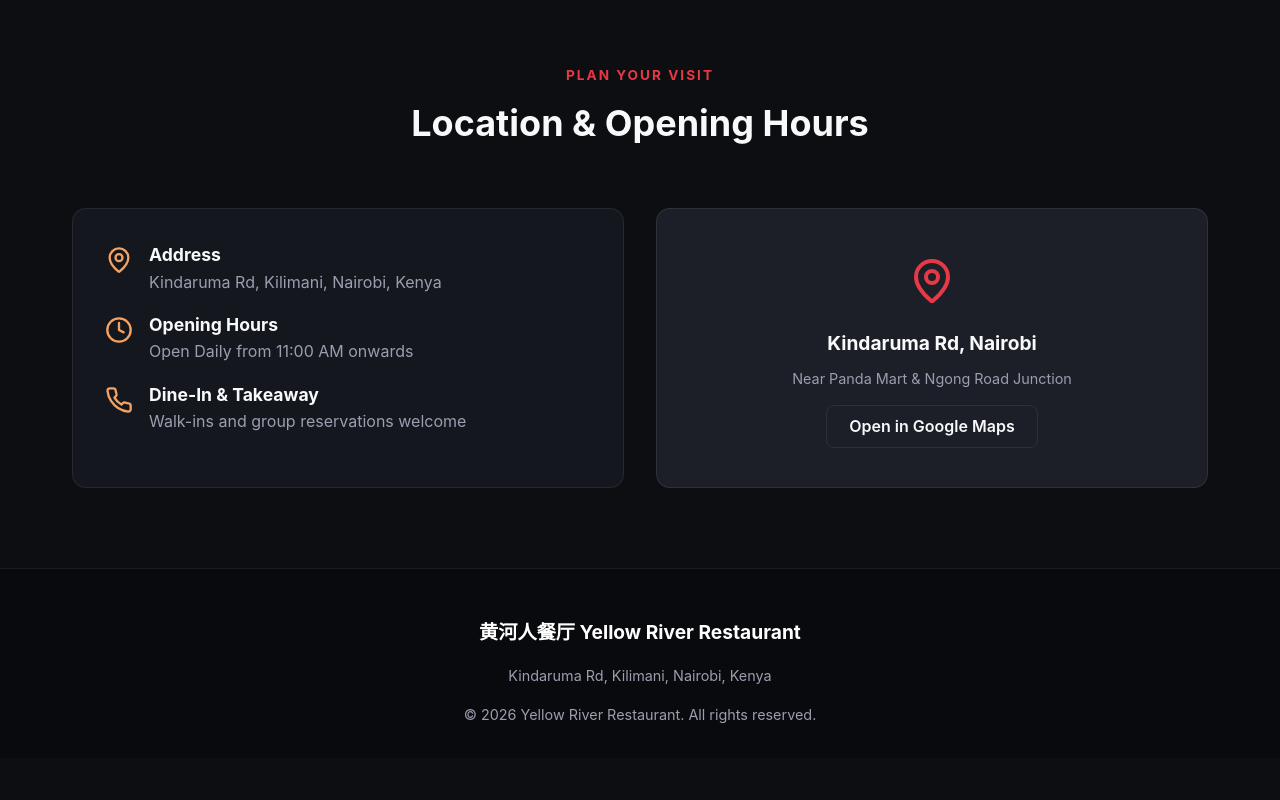
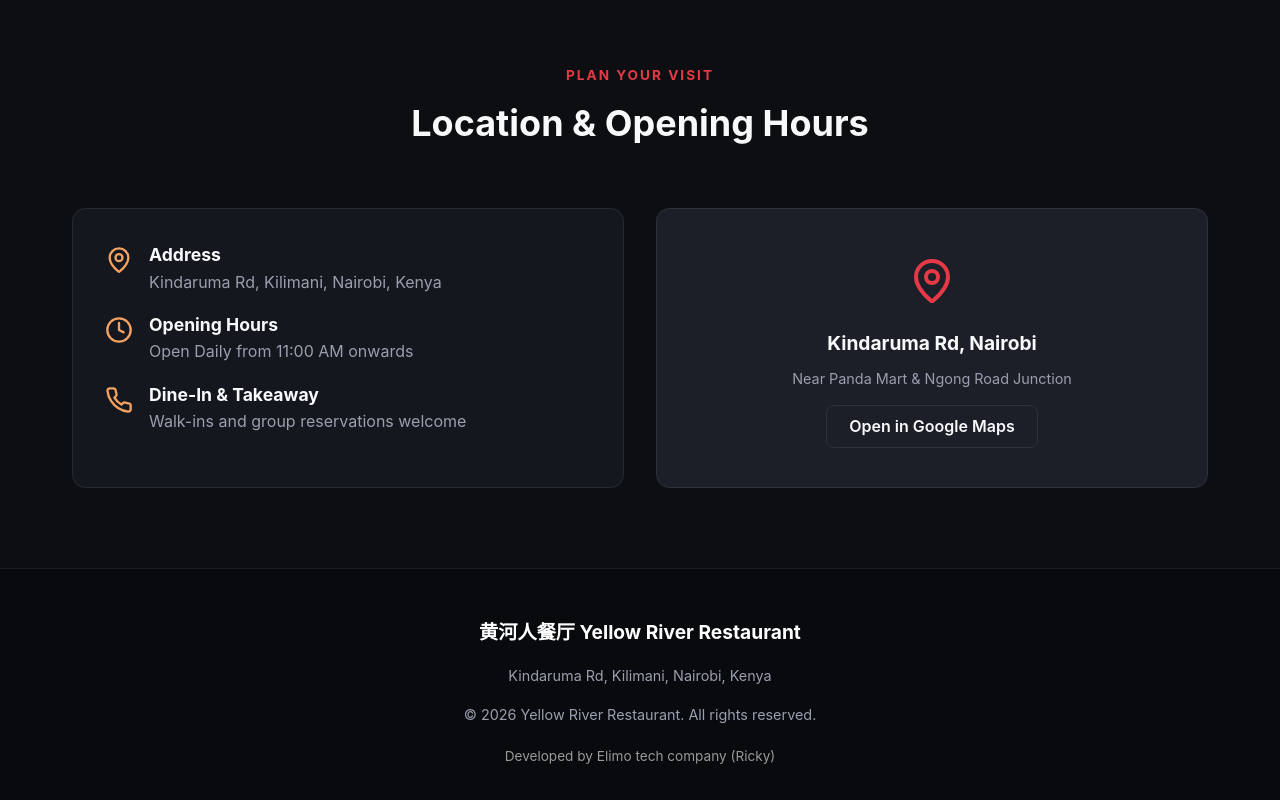
Before and after one commit to Erick-litmus/Yellow-River-Restaurant, a Next.js app: page / in a window 1280 px wide. Shown: the part 1806-2606 px from the top of the page. Before the commit the page ends 2564 px from the top, so only its background shows below. Built offline with nearby package versions, Linux system fonts and the light colour scheme; no server answers; the database is empty.

Commit message:
Add developer attribution to footer

```diff
--- a/src/components/Footer.tsx
+++ b/src/components/Footer.tsx
@@ -5,6 +5,9 @@ export default function Footer() {
         <p style={{ fontWeight: 700, fontSize: '1.2rem', color: '#fff' }}>黄河人餐厅 Yellow River Restaurant</p>
         <p>Kindaruma Rd, Kilimani, Nairobi, Kenya</p>
         <p>© {new Date().getFullYear()} Yellow River Restaurant. All rights reserved.</p>
+        <p style={{ fontSize: '0.85rem', color: '#999', marginTop: '0.25rem' }}>
+          Developed by Elimo tech company (Ricky)
+        </p>
       </div>
     </footer>
   );
```
